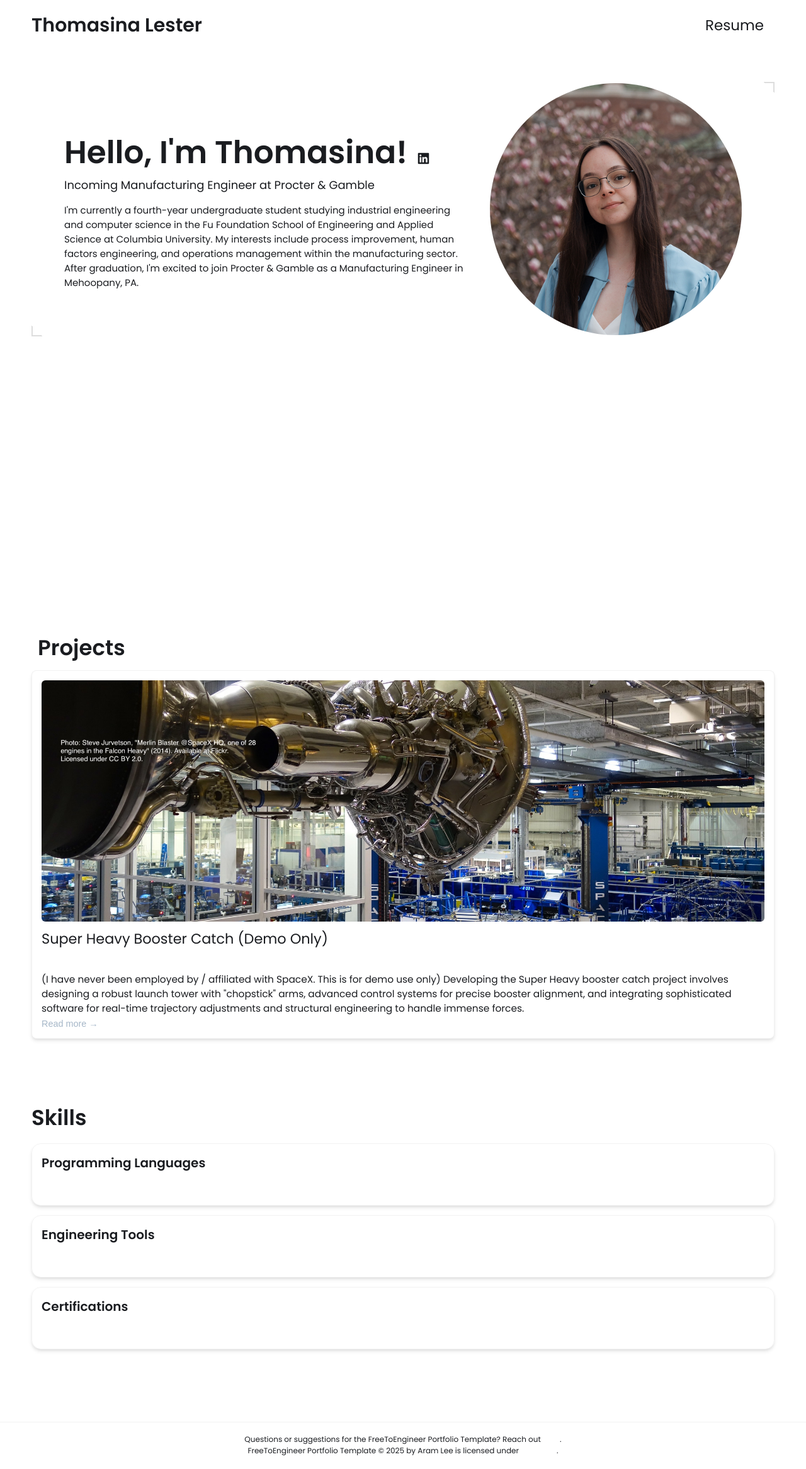
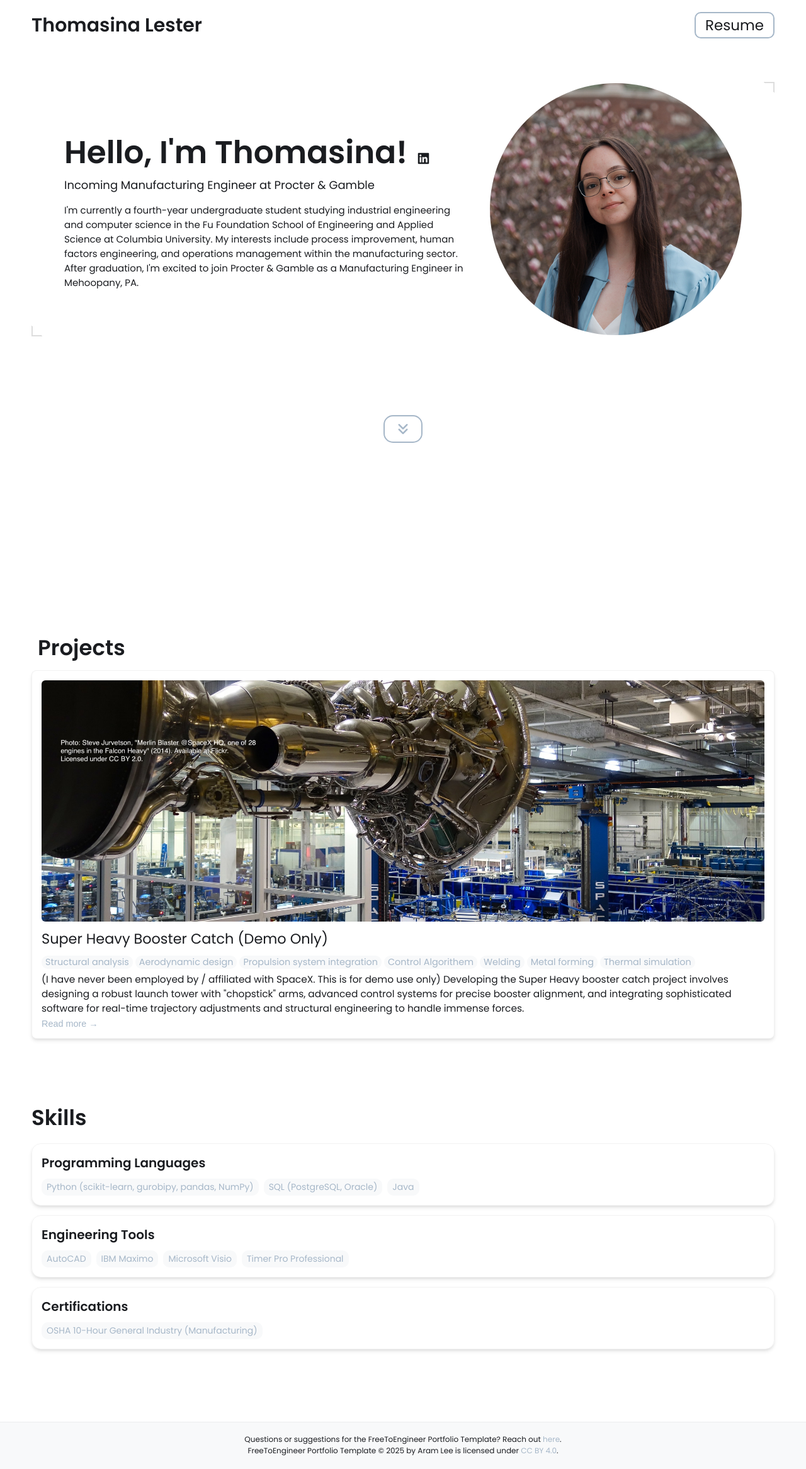
Before and after one commit to thomasinalester/thomasinalester.github.io, a Jekyll site: the page built from index.html, in a window 1280 px wide. Shown: the whole page at 63% size. Built offline with Jekyll 4.4.1, drawn with Linux system fonts in a browser that asks for light colours.

Commit message:
Update _config.yml

```diff
--- a/_config.yml
+++ b/_config.yml
@@ -40,10 +40,10 @@ skills:
 colors:
   text: "#1a1c20"
   border: "#ddd"
-  link: "#ffffff"
+  link: "#a6b7c8"
   highlight: "#a6b7c8"
   background: "#ffffff"
-  light_background: "#ffffff"
+  light_background: "#f8f9fa"
 
 basic theme:
   text: "#1a1c20"
```
